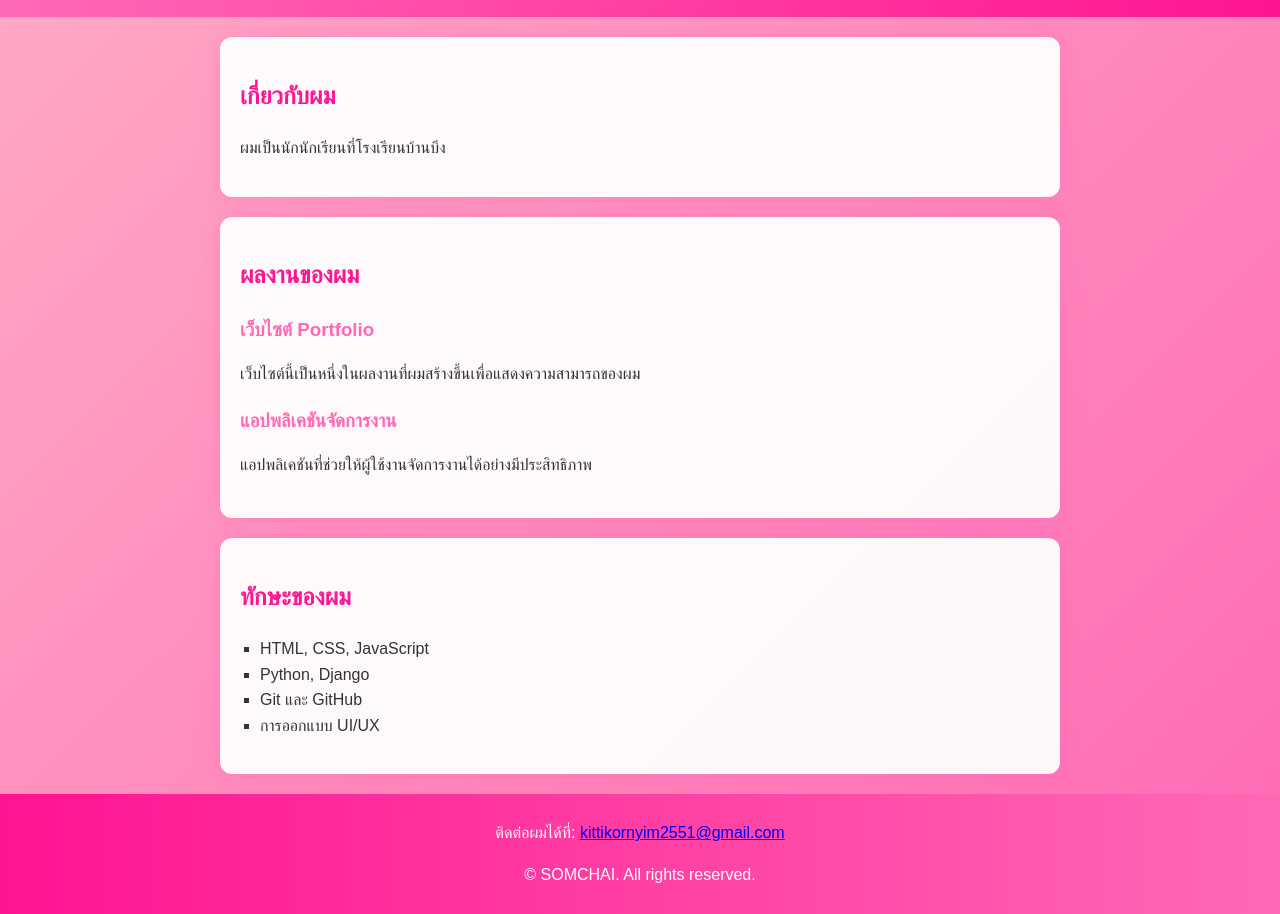
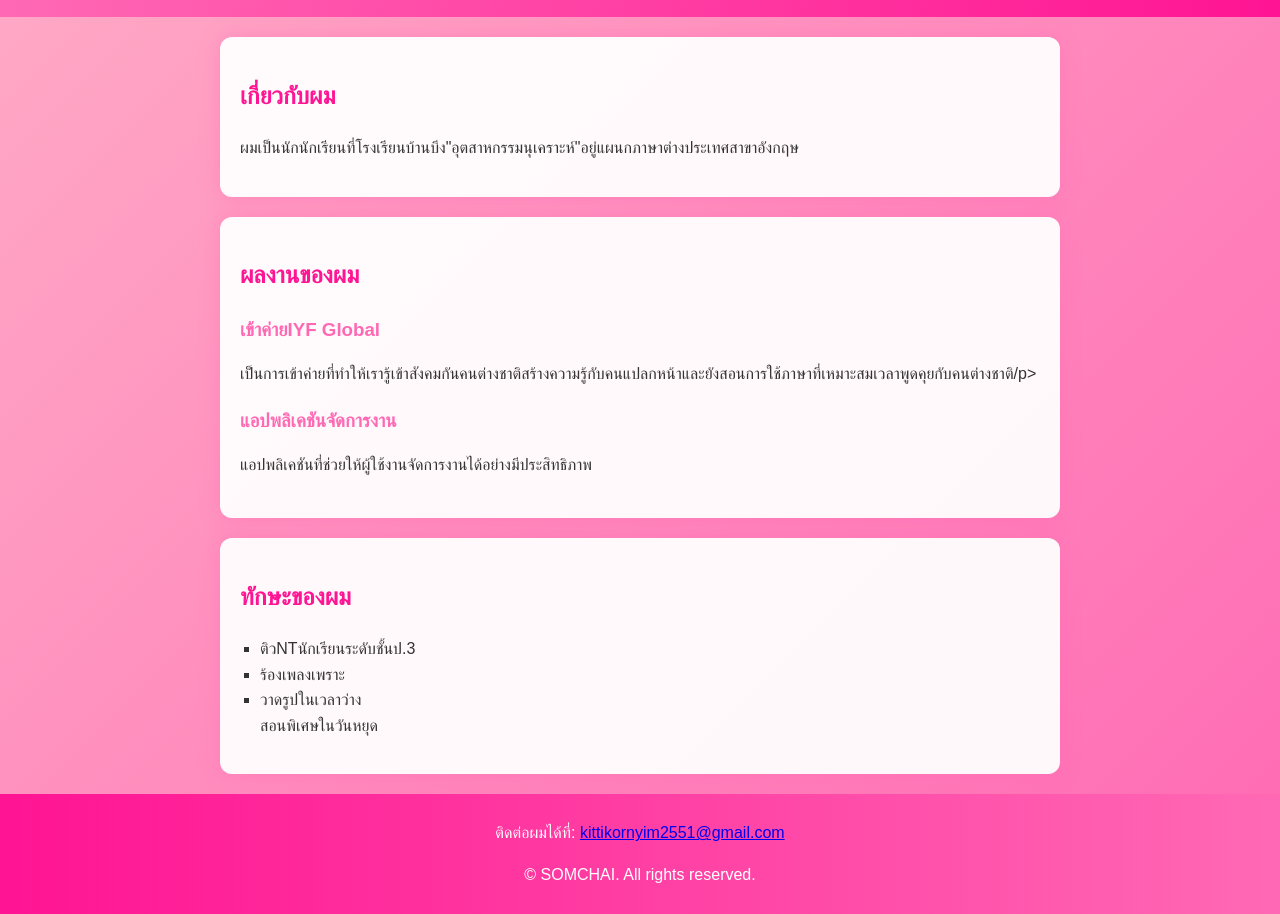
Before and after one commit to kittikorn34474/kittikorn.github.io, a plain HTML site: page index.html in a window 1280 px wide. Shown: the part 105-1019 px from the top of the page. Drawn offline with Linux system fonts and the light colour scheme.

Commit message:
Update index.html

```diff
--- a/index.html
+++ b/index.html
@@ -18,7 +18,7 @@
     <!-- ส่วนเกี่ยวกับตัวเอง -->
     <section id="about">
         <h2>เกี่ยวกับผม</h2>
-        <p>ผมเป็นนักนักเรียนที่โรงเรียนบ้านบึง</p>
+        <p>ผมเป็นนักนักเรียนที่โรงเรียนบ้านบึง"อุตสาหกรรมนุเคราะห์"อยู่แผนกภาษาต่างประเทศสาขาอังกฤษ</p>
     </section>
 
     <!-- ส่วนแสดงผลงาน -->
@@ -26,8 +26,8 @@
         <h2>ผลงานของผม</h2>
 
         <div class="project">
-            <h3>เว็บไซต์ Portfolio</h3>
-            <p>เว็บไซต์นี้เป็นหนึ่งในผลงานที่ผมสร้างขึ้นเพื่อแสดงความสามารถของผม</p>
+            <h3>เข้าค่ายIYF Global</h3>
+            <p>เป็นการเข้าค่ายที่ทำให้เรารู้เข้าสังคมกันคนต่างชาติสร้างความรู้กับคนแปลกหน้าและยังสอนการใช้ภาษาที่เหมาะสมเวลาพูดคุยกับคนต่างชาติ/p>
         </div>
 
         <div class="project">
@@ -40,10 +40,10 @@
     <section id="skills">
         <h2>ทักษะของผม</h2>
         <ul>
-            <li>HTML, CSS, JavaScript</li>
-            <li>Python, Django</li>
-            <li>Git และ GitHub</li>
-            <li>การออกแบบ UI/UX</li>
+            <li>ติวNTนักเรียนระดับชั้นป.3</li>
+            <li>ร้องเพลงเพราะ</li>
+            <li>วาดรูปในเวลาว่าง</li>
+            </li>สอนพิเศษในวันหยุด</li>
         </ul>
     </section>
 
```
